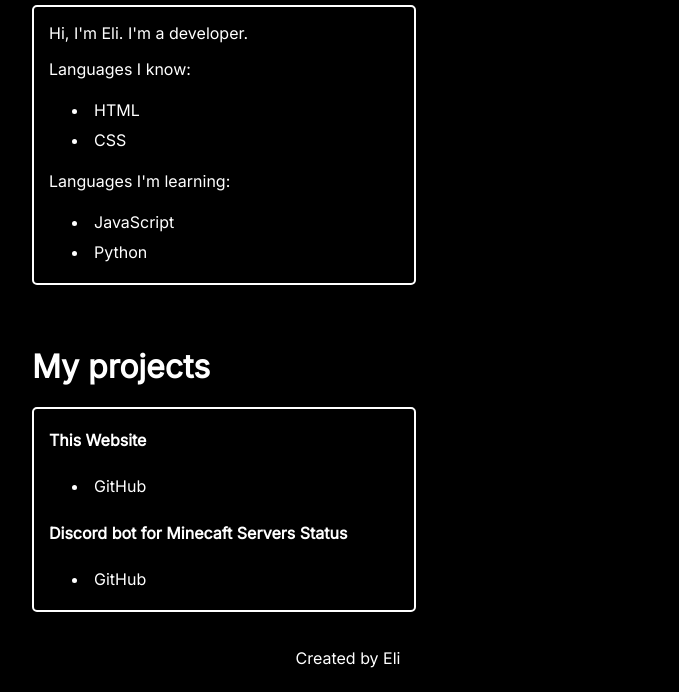
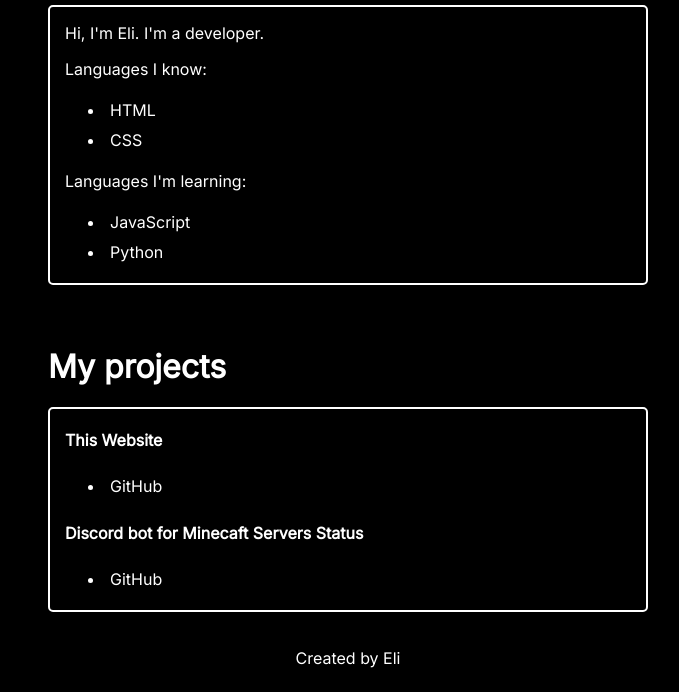
Before and after one commit to Elisz11/MyWebsite, a plain HTML site: page index.html in a window 1280 px wide. Shown: the part 399-1091 px from the top of the page, without its empty margins (292-971 px from the left). Drawn offline with Linux system fonts and the light colour scheme; a web font is replaced by a local one.

Commit message:
Update body.css

```diff
--- a/css/body.css
+++ b/css/body.css
@@ -14,11 +14,11 @@ body {
 .categories {
     width: 50%;
     padding: 20px;
+    max-width: 600px;
 }
 .categories div {
     border: 2px solid white;
     min-width: 300px;
-    max-width: 350px;
     border-radius: 5px;
     padding-left: 15px;
     padding-right: 15px;
```
